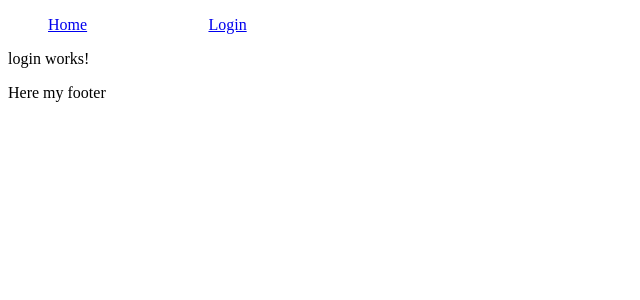
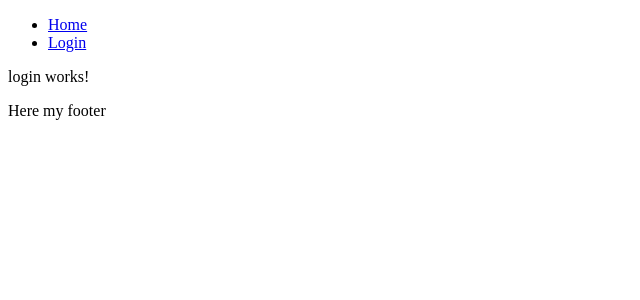
Before and after one commit to Angkna/CinemaFinal, an Angular app: page /login in a window 1280 px wide. Shown: the top 300 px of the page, without its empty margins (0-640 px from the left). Built offline with nearby package versions, Linux system fonts and the light colour scheme.

Commit message:
separation footer et menu

```diff
--- a/src/app/app.component.html
+++ b/src/app/app.component.html
@@ -1,18 +1,5 @@
-<header>
-  <nav>
-    <ul>
-      <li>
-        <a [routerLink]="['home']">Home</a>
-      </li>
-      <li>
-        <a [routerLink]="['login']">Login</a>
-      </li>
-    </ul>
-  </nav>
-</header>
+<app-top-menu></app-top-menu>
 
 <router-outlet></router-outlet>
 
-<footer>
-  Here my footer
-</footer>
+<app-footer></app-footer>
--- a/src/app/app.module.ts
+++ b/src/app/app.module.ts
@@ -5,6 +5,7 @@ import { AppRoutingModule } from './app-routing.module';
 import { AppComponent } from './app.component';
 import { HomeComponent } from './pages/home/home.component';
 import { LoginComponent } from './pages/login/login.component';
+import { UiModule } from './shared/ui/ui.module';
 
 @NgModule({
   declarations: [
@@ -14,7 +15,8 @@ import { LoginComponent } from './pages/login/login.component';
   ],
   imports: [
     BrowserModule,
-    AppRoutingModule
+    AppRoutingModule,
+    UiModule
   ],
   providers: [],
   bootstrap: [AppComponent]
--- /dev/null
+++ b/src/app/shared/ui/footer/footer.component.html
@@ -0,0 +1,4 @@
+
+<footer>
+    Here my footer
+</footer>
--- /dev/null
+++ b/src/app/shared/ui/footer/footer.component.ts
@@ -0,0 +1,15 @@
+import { Component, OnInit } from '@angular/core';
+
+@Component({
+  selector: 'app-footer',
+  templateUrl: './footer.component.html',
+  styleUrls: ['./footer.component.scss']
+})
+export class FooterComponent implements OnInit {
+
+  constructor() { }
+
+  ngOnInit(): void {
+  }
+
+}
--- /dev/null
+++ b/src/app/shared/ui/top-menu/top-menu.component.html
@@ -0,0 +1,12 @@
+<header>
+    <nav>
+      <ul>
+        <li>
+          <a [routerLink]="['home']">Home</a>
+        </li>
+        <li>
+          <a [routerLink]="['login']">Login</a>
+        </li>
+      </ul>
+    </nav>
+  </header>
--- /dev/null
+++ b/src/app/shared/ui/top-menu/top-menu.component.ts
@@ -0,0 +1,15 @@
+import { Component, OnInit } from '@angular/core';
+
+@Component({
+  selector: 'app-top-menu',
+  templateUrl: './top-menu.component.html',
+  styleUrls: ['./top-menu.component.scss']
+})
+export class TopMenuComponent implements OnInit {
+
+  constructor() { }
+
+  ngOnInit(): void {
+  }
+
+}
```
Also changed, not shown: src/app/shared/ui/ui.module.ts (added, +19 -0 lines), src/app/shared/ui/footer/footer.component.scss (added), src/app/shared/ui/top-menu/top-menu.component.scss (added), 2 other files (tests, documents, lock files or other folders).
